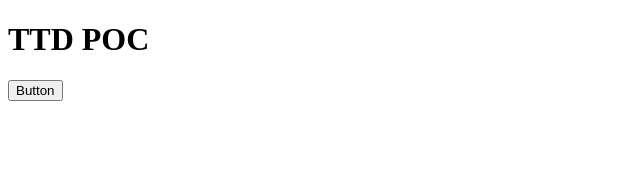
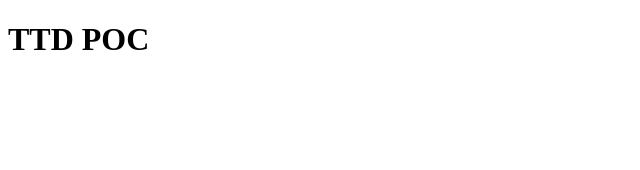
Before and after one commit to pjha-code/TTDdemo001-ng, an Angular app: page / in a window 1280 px wide. Shown: the top 170 px of the page, without its empty margins (0-640 px from the left). Built offline with nearby package versions, Linux system fonts and the light colour scheme.

Commit message:
index file update

```diff
--- a/src/app/home/home.component.html
+++ b/src/app/home/home.component.html
@@ -2,6 +2,6 @@
 
     <h1>TTD POC</h1>
 
-    <button class="btn btn-primary">Button</button>
+
 
 </div>
```
